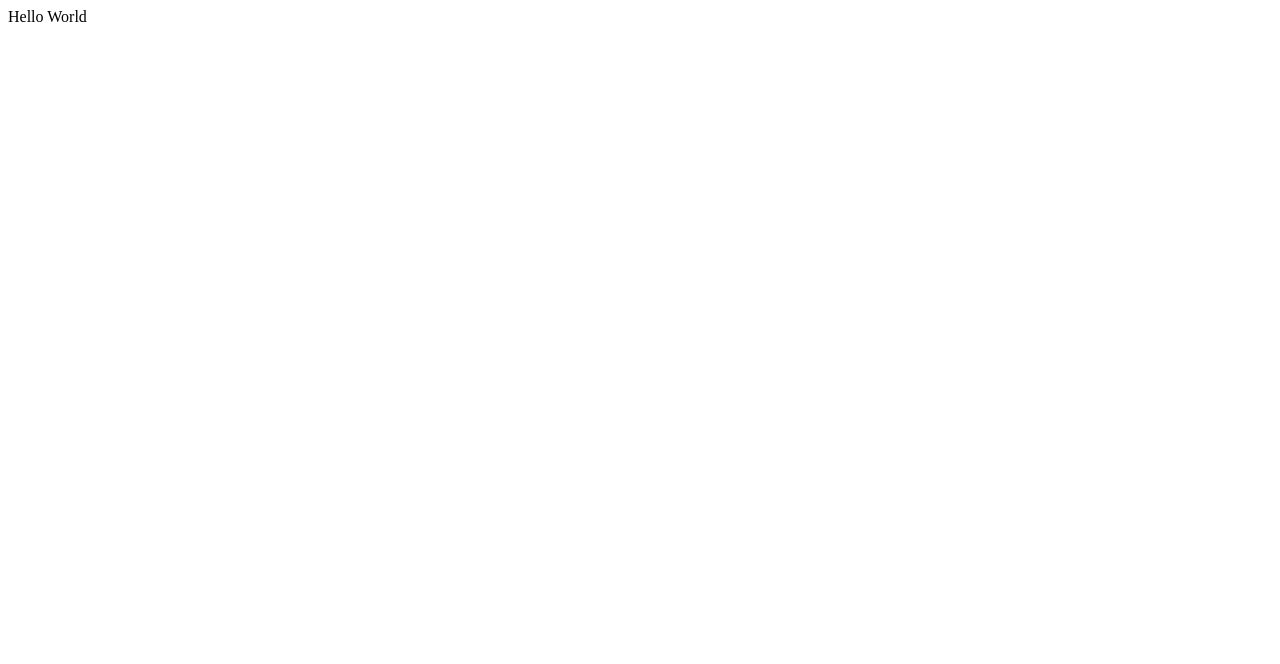
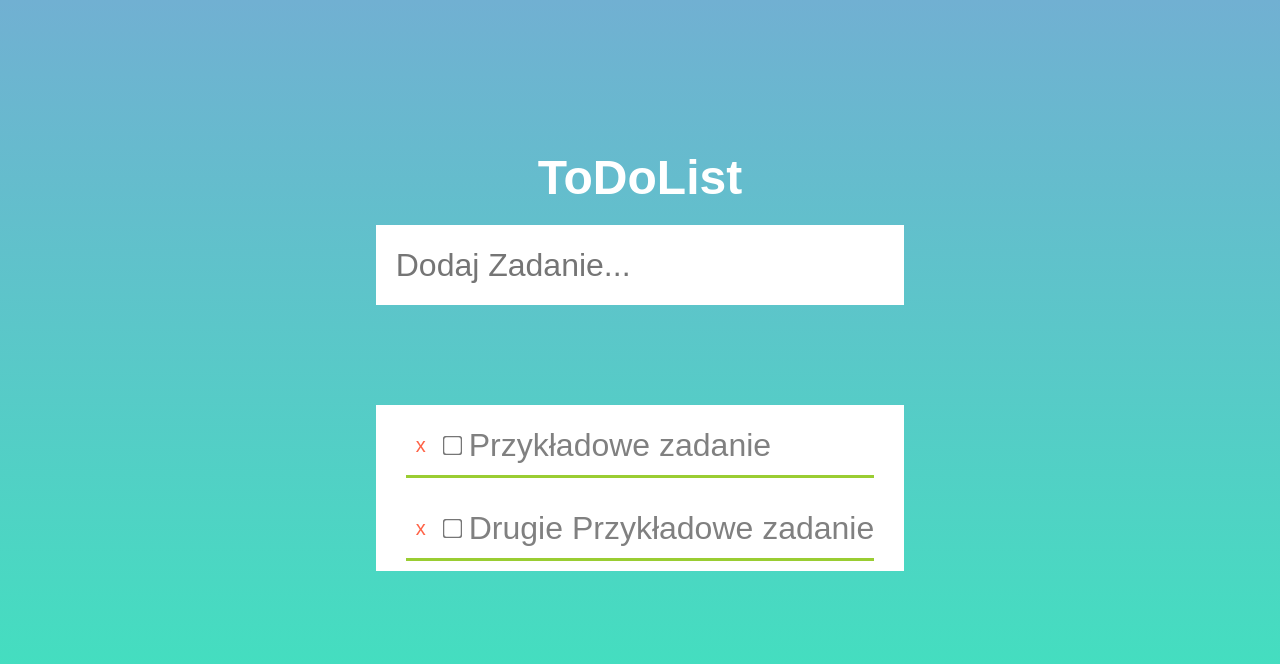
Before and after one commit to Jakub-migas/ToDoList, a plain HTML site: page index.html in a window 1280 px wide. Drawn offline with Linux system fonts and the light colour scheme.

Commit message:
zajecia 09.12

```diff
--- /dev/null
+++ b/css/main.css
@@ -0,0 +1,102 @@
+* {
+    padding: 0;
+    margin: 0;
+    border: none;
+    outline: none;
+    font-size: 16px;
+    font-family: sans-serif;
+}
+
+html {
+    min-height: 100%;
+    background-image: linear-gradient(#71b0d2, #3be7bc);
+    background-size: cover;
+    background-repeat: no-repeat;
+}
+
+body {
+    display: flex;
+    justify-content: center;
+}
+
+#title {
+    margin-top: 150px;
+    text-align: center;
+    font-size: 48px;
+    color: white;
+}
+
+#inputContainer {
+    display: flex;
+    margin-top: 20px;
+}
+
+#todoInput {
+    height: 60px;
+    padding: 10px;
+    padding-left: 20px;
+    font-size: 32px;
+    color: gray;
+    width: 100%;
+}
+
+#inputButton {
+    width: 60px;
+    background-color: white;
+    color: greenyellow;
+    font-size: 50px;
+    font-weight: bold;
+    cursor: pointer;
+    display: none;
+}
+
+#inputButton:hover {
+    color: green;
+}
+
+#todoListContainer {
+    min-width: 500px;
+    background-color: white;
+    height: auto;
+    margin-top: 100px;
+    display: flex;
+    flex-direction: column;
+}
+
+.todoContainer {
+    display: flex;
+    align-items: center;
+    margin: 10px 30px;
+    height: 60px;
+    font-size: 50px;
+    border-bottom: 3px solid yellowgreen;
+}
+
+.todoButton {
+    height: 50px;
+    font-size: 20px;
+    padding: 0 10px;
+    margin-right: 10px;
+    cursor: pointer;
+    color: tomato;
+    background-color: white;
+}
+
+.todoButton:hover {
+    color: white;
+    background-color: tomato;
+}
+
+input[type=checkbox] {
+    transform: scale(1.5);
+}
+
+.todoCheckBox {
+    margin-right: 10px;
+    color: gray;
+}
+
+.todoLabel {
+    font-size: 32px;
+    color: gray;
+}
--- a/index.html
+++ b/index.html
@@ -1,9 +1,30 @@
 <!DOCTYPE html>
-<html>
+<html lang="pl">
     <head>
-
+        <meta charset="UTF-8">
+        <title>ToDoList</title>
+        <link rel="stylesheet" href="css/main.css">
+        <script src="js/index.js"></script>
     </head>
     <body>
-        Hello World
+        <main>
+            <h1 id="title">ToDoList</h1>
+            <div id="inputContainer">
+                <input type="text" id="todoInput" placeholder="Dodaj Zadanie..." onkeyup="changeInput()">
+                <button id="inputButton">+</button>
+            </div>
+            <div id="todoListContainer">
+                <div class="todoContainer">
+                    <button class="todoButton">x</button>
+                    <input type="checkbox" class="todoCheckBox">
+                    <label class="todoLabel">Przykładowe zadanie</label>
+                </div>
+                <div class="todoContainer">
+                    <button class="todoButton">x</button>
+                    <input type="checkbox" class="todoCheckBox">
+                    <label class="todoLabel">Drugie Przykładowe zadanie</label>
+                </div>
+            </div>
+        </main>
     </body>
 </html>
--- /dev/null
+++ b/js/index.js
@@ -0,0 +1,10 @@
+function changeInput() {
+    const todoInput = document.getElementById("todoInput");
+    const todoButton = document.getElementById("inputButton");
+
+    if(todoInput.value === '') {
+        todoButton.style.display ="none";
+    } else {
+        todoButton.style.display = "inline";
+    }
+}
```
